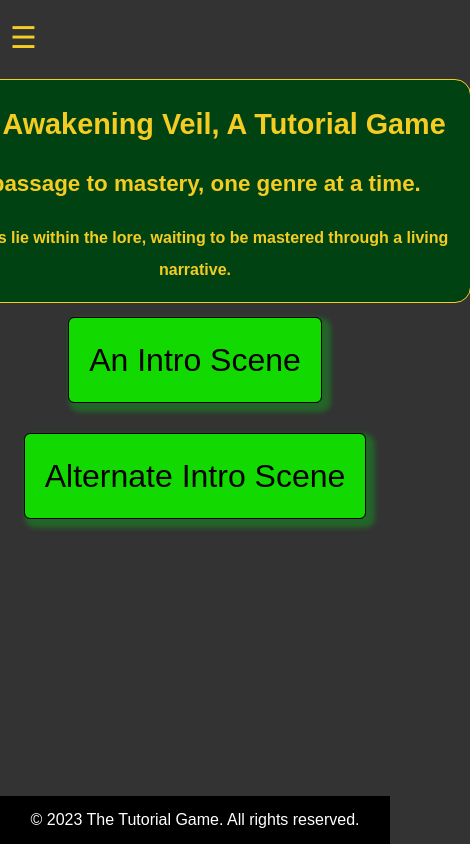
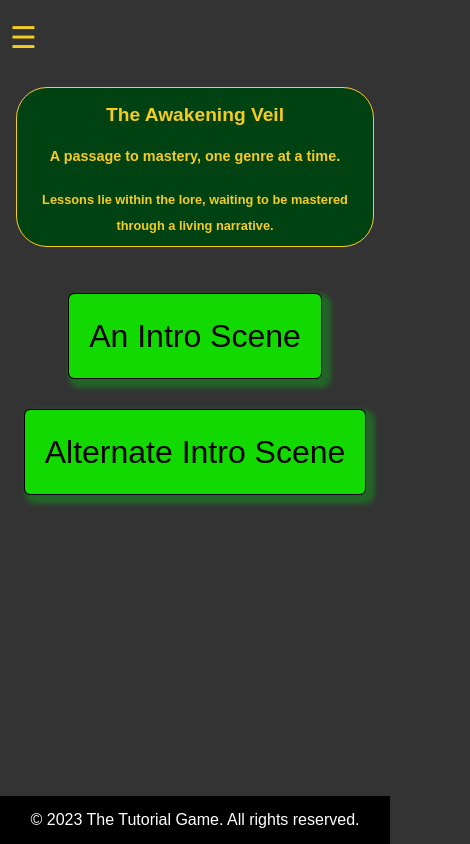
Before and after one commit to TradesmanBOB/The-Awakening-Veil, a plain HTML site: page index.html in a window 390 px wide. Shown: the whole page, 470 px wide, since content can reach past the window. Drawn offline with Linux system fonts and the light colour scheme.

Commit message:
Commit 9, rewrote the media queries

```diff
--- a/CSS files/styles.css
+++ b/CSS-files/styles.css
@@ -439,7 +439,7 @@ footer {
 */
 
 /* MEDIA QUERIES 450->1900 */
-@media screen and (max-width: 1900px) {
+@media screen and (max-width: 1920px) {
     /* intro css */
     .container-intro-scene, .container-intro-scene-alt {
         display: flex;
@@ -461,6 +461,21 @@ footer {
         line-height: 2.5;
         max-width: 800px;
     }
+
+    /* Styles for h elements @ max-width of 1920px */
+    .h-container h1 {
+        font-size: 3.5rem;
+        margin-bottom: 0.5rem;
+    }
+
+    .h-container h2 {
+        font-size: 2.2rem;
+        margin-bottom: 1rem;
+    }
+
+    .h-container h3 {
+        font-size: 1.4rem;
+    }
 }
 
 @media only screen and (max-width: 1750px) {
@@ -481,7 +496,33 @@ footer {
 }
 
 @media only screen and (max-width: 1520px) {
-    /* intro css */
+    /* Index css */
+    .container-index {
+        display: flex;
+        flex-direction: column;
+        justify-content: center;
+        align-items: center;
+        gap: 2rem;
+        width: 850px;
+        margin: 0 auto;
+        /* outline: red 1px solid; */
+    }
+
+    .h-container {
+        display: flex;
+        flex-direction: column;
+        justify-content: center;
+        align-items: center;
+        margin: 0 auto;
+        width: 800px;
+    }
+
+    .h-container h1 {
+        font-size: 3.2rem;
+        margin-bottom: 0.5rem;
+    }
+
+    /* intro/alt css */
     .container-intro-scene, .container-intro-scene-alt {
         display: flex;
         flex-direction: column;
@@ -499,6 +540,41 @@ footer {
 }
 
 @media only screen and (max-width: 1450px) {
+        /* Index css */
+    .container-index {
+        display: flex;
+        flex-direction: column;
+        justify-content: center;
+        align-items: center;
+        gap: 2rem;
+        width: 700px;
+        margin: 0 auto;
+        /* outline: red 1px solid; */
+    }
+
+    .h-container {
+        display: flex;
+        flex-direction: column;
+        justify-content: center;
+        align-items: center;
+        margin: 0 auto;
+        width: 650px;
+    }
+
+    .h-container h1 {
+        font-size: 2.8rem;
+        margin-bottom: 0.5rem;
+    }
+
+    .h-container h2 {
+        font-size: 1.6rem;
+        margin-bottom: 1rem;
+    }
+
+    .h-container h3 {
+        font-size: 1.2rem;
+    }
+
     /* intro css */
     .container-intro-scene, .container-intro-scene-alt {
         display: flex;
@@ -517,6 +593,41 @@ footer {
 }
 
 @media only screen and (max-width: 1300px) {
+        /* Index css */
+    .container-index {
+        display: flex;
+        flex-direction: column;
+        justify-content: center;
+        align-items: center;
+        gap: 2rem;
+        width: 600px;
+        margin: 0 auto;
+        /* outline: red 1px solid; */
+    }
+
+    .h-container {
+        display: flex;
+        flex-direction: column;
+        justify-content: center;
+        align-items: center;
+        margin: 0 auto;
+        width: 550px;
+    }
+
+    .h-container h1 {
+        font-size: 2rem;
+        margin-bottom: 0.5rem;
+    }
+
+    .h-container h2 {
+        font-size: 1.4rem;
+        margin-bottom: 1rem;
+    }
+
+    .h-container h3 {
+        font-size: 1.2rem;
+    }
+
     /* intro css */
     .container-intro-scene, .container-intro-scene-alt {
         display: flex;
@@ -535,6 +646,41 @@ footer {
 }
 
 @media only screen and (max-width: 1250px) {
+        /* Index css */
+    .container-index {
+        display: flex;
+        flex-direction: column;
+        justify-content: center;
+        align-items: center;
+        gap: 2rem;
+        width: 600px;
+        margin: 0 auto;
+        /* outline: red 1px solid; */
+    }
+
+    .h-container {
+        display: flex;
+        flex-direction: column;
+        justify-content: center;
+        align-items: center;
+        margin: 0 auto;
+        width: 550px;
+    }
+
+    .h-container h1 {
+        font-size: 2rem;
+        margin-bottom: 0.5rem;
+    }
+
+    .h-container h2 {
+        font-size: 1.3rem;
+        margin-bottom: 1rem;
+    }
+
+    .h-container h3 {
+        font-size: 1.1rem;
+    }
+
     /* intro css */
     .container-intro-scene, .container-intro-scene-alt {
         display: flex;
@@ -553,6 +699,10 @@ footer {
 }
 
 @media screen and (max-width: 1150px) {
+    .desktop-nav {
+        width: 200px; /* 80% of the original 250px */
+    }
+
     /* intro css */
     .container-intro-scene, .container-intro-scene-alt {
         display: flex;
@@ -571,6 +721,11 @@ footer {
 }
 
 @media only screen and (max-width: 1085px) {
+    /* desktop nav */
+    .desktop-nav {
+        width: 150px; /* 60% of the original 250px */
+    }
+
     /* intro css */
     .container-intro-scene, .container-intro-scene-alt {
         display: flex;
@@ -589,6 +744,41 @@ footer {
 }
 
 @media only screen and (max-width: 985px) {
+        /* Index css */
+    .container-index {
+        display: flex;
+        flex-direction: column;
+        justify-content: center;
+        align-items: center;
+        gap: 2rem;
+        width: 500px;
+        margin: 0 auto;
+        /* outline: red 1px solid; */
+    }
+
+    .h-container {
+        display: flex;
+        flex-direction: column;
+        justify-content: center;
+        align-items: center;
+        margin: 0 auto;
+        width: 450px;
+    }
+
+    .h-container h1 {
+        font-size: 1.8rem;
+        margin-bottom: 0.5rem;
+    }
+
+    .h-container h2 {
+        font-size: 1.2rem;
+        margin-bottom: 1rem;
+    }
+
+    .h-container h3 {
+        font-size: 1rem;
+    }
+
     /* intro css */
     .container-intro-scene, .container-intro-scene-alt {
         display: flex;
@@ -607,11 +797,7 @@ footer {
 }
 
 @media only screen and (max-width: 950px) {
-    /* navigation */
-    .desktop-nav {
-        width: 12rem; /* 250px */
-        height: 100vh;
-    }
+
 
     /* intro css */
     .container-intro-scene, .container-intro-scene-alt {
@@ -637,6 +823,41 @@ footer {
         height: 100vh;
     }
 
+    /* Index css */
+    .container-index {
+        display: flex;
+        flex-direction: column;
+        justify-content: center;
+        align-items: center;
+        gap: 2rem;
+        width: 400px;
+        margin: 0 auto;
+        /* outline: red 1px solid; */
+    }
+
+    .h-container {
+        display: flex;
+        flex-direction: column;
+        justify-content: center;
+        align-items: center;
+        margin: 0 auto;
+        width: 380px;
+    }
+
+    .h-container h1 {
+        font-size: 1.8rem;
+        margin-bottom: 0.5rem;
+    }
+
+    .h-container h2 {
+        font-size: 1.2rem;
+        margin-bottom: 1rem;
+    }
+
+    .h-container h3 {
+        font-size: 1rem;
+    }
+
     /* intro css */
     .container-intro-scene, .container-intro-scene-alt {
         display: flex;
@@ -655,6 +876,41 @@ footer {
 }
 
 @media only screen and (max-width: 768px) {
+    /* Index css */
+    .container-index {
+        display: flex;
+        flex-direction: column;
+        justify-content: center;
+        align-items: center;
+        gap: 2rem;
+        width: 100%;
+        margin: 0 auto;
+        /* outline: red 1px solid; */
+    }
+
+    .h-container {
+        display: flex;
+        flex-direction: column;
+        justify-content: center;
+        align-items: center;
+        margin: 0 auto;
+        width: 540px;
+    }
+
+    .h-container h1 {
+        font-size: 1.8rem;
+        margin-bottom: 0.5rem;
+    }
+
+    .h-container h2 {
+        font-size: 1.2rem;
+        margin-bottom: 1rem;
+    }
+
+    .h-container h3 {
+        font-size: 1rem;
+    }
+
     /* intro css */
     .container-intro-scene, .container-intro-scene-alt {
         display: flex;
@@ -671,29 +927,6 @@ footer {
         line-height: 1.8;
         max-width: 100%;
         padding: 1rem;
-    }
-
-    /* header css */
-    .h-container {
-        width: 550px;
-        padding: 1rem;
-        margin: 0;
-        border-radius: 15px;
-        max-width: 600px;
-    }
-
-    .h-container h1 {
-        font-size: 1.8rem;
-        margin-bottom: 0.5rem;
-    }
-
-    .h-container h2 {
-        font-size: 1.4rem;
-        margin-bottom: 1rem;
-    }
-
-    .h-container h3 {
-        font-size: 1rem;
     }
 
     /* navigation css */
@@ -725,97 +958,112 @@ footer {
     .sidebar-mobile nav ul {
         padding-top: 70px;
     }
+}
 
-    .sidebar-mobile nav ul li {
+@media only screen and (max-width: 600px) {
+    /* Index css */
+    .container-index {
+        width: 100%;
+        padding: 1rem;
+    }
 
+    .h-container {
+        width: 90%;
+        padding: 1rem;
+    }
+
+    .h-container h1 {
+        font-size: 1.5rem;
+    }
+
+    .h-container h2 {
+        font-size: 1rem;
+    }
+
+    .h-container h3 {
+        font-size: 0.9rem;
+    }
+
+    /* intro css */
+    .container-intro-scene, .container-intro-scene-alt {
+        width: 100%;
+        padding: 1rem;
+    }
+
+    .intro-scene-main {
+        gap: 1rem;
+        line-height: 1.5;
     }
 }
 
-/* Index page css commented out waiting for translocation to queries
+@media only screen and (max-width: 480px) {
+    /* Index css */
+    .container-index {
+        width: 100%;
+        padding: 0.5rem;
+    }
+
+    .h-container {
+        width: 95%;
+        padding: 0.5rem;
+    }
+
+    .h-container h1 {
+        font-size: 1.2rem;
+    }
+
+    .h-container h2 {
+        font-size: 0.9rem;
+    }
+
+    .h-container h3 {
+        font-size: 0.8rem;
+    }
+
+    /* intro css */
+    .container-intro-scene, .container-intro-scene-alt {
+        width: 100%;
+        padding: 0.5rem;
+    }
+
+    .intro-scene-main {
+        gap: 2rem;
+        line-height: 1.8;
+    }
+}
+
+@media only screen and (max-width: 320px) {
+    /* Index css */
+    .container-index {
+        width: 100%;
+        padding: 0.25rem;
+    }
 
     .h-container {
         width: 100%;
-        padding: 1rem;
-        margin: 0; /* Remove margin
-        border-radius: 0; /* Remove border radius
-        max-width: 750px;
-        border-radius: 30px;
-        word-break: break-word; /* Or 'break-all'
-        overflow-wrap: break-word;
-
-    .h-container {
-        width: 100%;
-        padding: 1rem;
-        margin: 0; /* Remove margin
-        border-radius: 0; /* Remove border radius
-        max-width: 750px;
-        border-radius: 30px;
-
-    .h-container {
-        width: 100%;
-        padding: 1rem;
-        margin: 0;
-        border-radius: 0;
-        max-width: 750px;
-        border-radius: 30px;
+        padding: 0.25rem;
+    }
 
     .h-container h1 {
-        font-size: 2.2rem;
-        margin-bottom: .5rem;
+        font-size: 1rem;
+    }
 
     .h-container h2 {
-        font-size: 1.6rem;
-        margin-bottom: 1rem;
+        font-size: 0.8rem;
     }
 
     .h-container h3 {
-        font-size: 1.2rem;
-
-    .h-container {
-        width: 100%;
-        padding: 1rem;
-        margin: 0;
-        border-radius: 0;
-        max-width: 600px;
-        border-radius: 30px;
+        font-size: 0.7rem;
     }
 
-    .h-container h1 {
-        font-size: 2rem;
-        margin-bottom: .5rem;
+    /* intro css */
+    .container-intro-scene, .container-intro-scene-alt {
+        width: 100%;
+        padding: 0.25rem;
+    }
 
-    .h-container h2 {
-        font-size: 1.4rem;
-        margin-bottom: 1rem;
-
-    .h-container h3 {
-        font-size: 1rem;
-
-    .main-content {
-        padding: 1rem;
-        width: 100%;
-        max-width: 600px;
-        margin: 0 auto;
-
-        .h-container {
-        padding: 1rem;
-        margin: 0;
-        max-width: 450px;
-        border-radius: 30px;
-
-        .h-container {
-        padding: 1rem;
-        margin: 0;
-        max-width: 325px;
-        border-radius: 30px;
-
-    .h-container h1 {
-        font-size: 1.5rem;
-        margin-bottom: .5rem;
-
-    .h-container h2 {
-        font-size: 1.2rem;
-        margin-bottom: 1rem;
-
-    .h-container h3 {
-        font-size: 0.9rem;
+    .intro-scene-main {
+        gap: 0.25rem;
+        line-height: 1.2;
+    }
+}
--- a/index.html
+++ b/index.html
@@ -4,7 +4,7 @@
     <meta charset="UTF-8">
     <meta name="viewport" content="width=device-width, initial-scale=1.0">
     <title>Awakening Veil | Home Page</title>
-    <link rel="stylesheet" href="./CSS files/styles.css">
+    <link rel="stylesheet" href="./CSS-files/styles.css">
 </head>
 <body class="index-body">
     <!-- Sidebar (Desktop) -->
@@ -31,10 +31,12 @@
             </ul>
         </nav>
     </div>  <!-- closes sidebar mobile -->
+    <div class="container-index">
         <header>
             <div class="h-container">
-            <h1>The Awakening Veil, A Tutorial Game</h1>
+                <h1>The Awakening Veil</h1>
                 <h2>A passage to mastery, one genre at a time.</h2>
+                <!-- A tutorial game. where place if necessary -->
                 <h3>Lessons lie within the lore, waiting to be mastered through a living narrative.</h3>
             </div>
         </header>
@@ -43,9 +45,10 @@
             <a class="btn btn-intro" href="intro-scene.html">An Intro Scene</a>
             <a class="btn btn-alt-intro" href="intro-scene-alt.html">Alternate Intro Scene</a>
         </main> <!-- Closing the main content section of the webpage -->
+    </div>
     <footer class="index-footer">
         <p>&copy; 2023 The Tutorial Game. All rights reserved.</p>
     </footer>
-    <script src="./JavaScript files/script.js"></script>
+    <script src="JavaScript-files/script.js"></script>
 </body>
 </html>
```
Also changed, not shown: intro-scene-alt.html (+2 -2 lines), intro-scene.html (+2 -2 lines), JavaScript-files/script.js (renamed from JavaScript files/script.js). Lines whose indentation alone changed are shown as unchanged.
